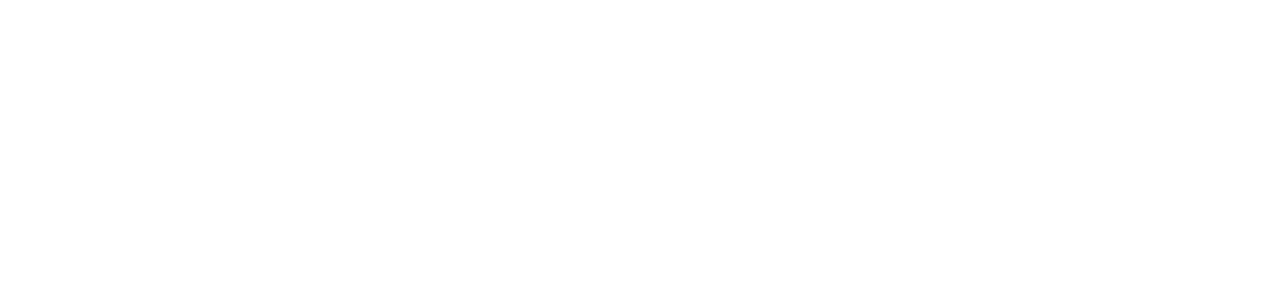
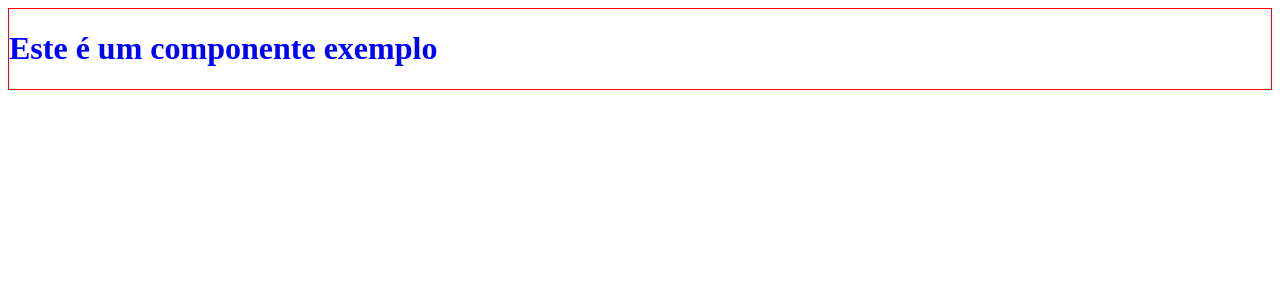
Before and after one commit to DiretorTI-DASIUSP/SiteDasi, a Next.js app: page / in a window 1280 px wide. Shown: the top 300 px of the page. Built offline with nearby package versions, Linux system fonts and the light colour scheme.

Commit message:
feat: og meta data

```diff
--- a/src/components/Exemplo.jsx
+++ b/src/components/Exemplo.jsx
@@ -0,0 +1,16 @@
+import styled from "styled-components";
+
+export default function Exemplo(){
+    return (
+        <ExemploWrapper>
+            <h1>Este é um componente exemplo</h1>
+        </ExemploWrapper>
+    )
+}
+
+const ExemploWrapper = styled.div`
+    border: 1px solid red;
+    h1{
+        color: blue;
+    }
+`
--- a/src/pages/_document.js
+++ b/src/pages/_document.js
@@ -2,8 +2,13 @@ import { Html, Head, Main, NextScript } from "next/document";
 
 export default function Document() {
   return (
-    <Html lang="en">
-      <Head />
+    <Html lang="pt-BR">
+      <Head>
+        <meta property = "og:title" content="DASI"/>
+        <meta property = "og:type" content="website"/>
+        <meta property = "og:image" content = "https://github.com/dasiusp/assets/blob/master/arts/letreiro-logo.png?raw=true"/>
+        <meta property = "og:description" content = "O grandioso website do DASI! Desenvolvido puramente pelos integrantes do setor de TI do Diretório Acadêmico de Sistemas de Informação"/>
+        </Head>
       <body>
         <Main />
         <NextScript />
--- a/src/pages/index.js
+++ b/src/pages/index.js
@@ -1,5 +1,6 @@
 import Head from "next/head";
 import Image from "next/image";
+import Exemplo from "@/components/Exemplo";
 
 export default function Home() {
   return (
@@ -11,7 +12,7 @@ export default function Home() {
         <link rel="icon" href="/favicon.ico" />
       </Head>
       <main>
-
+        <Exemplo/>
       </main>
     </>
   );
```
